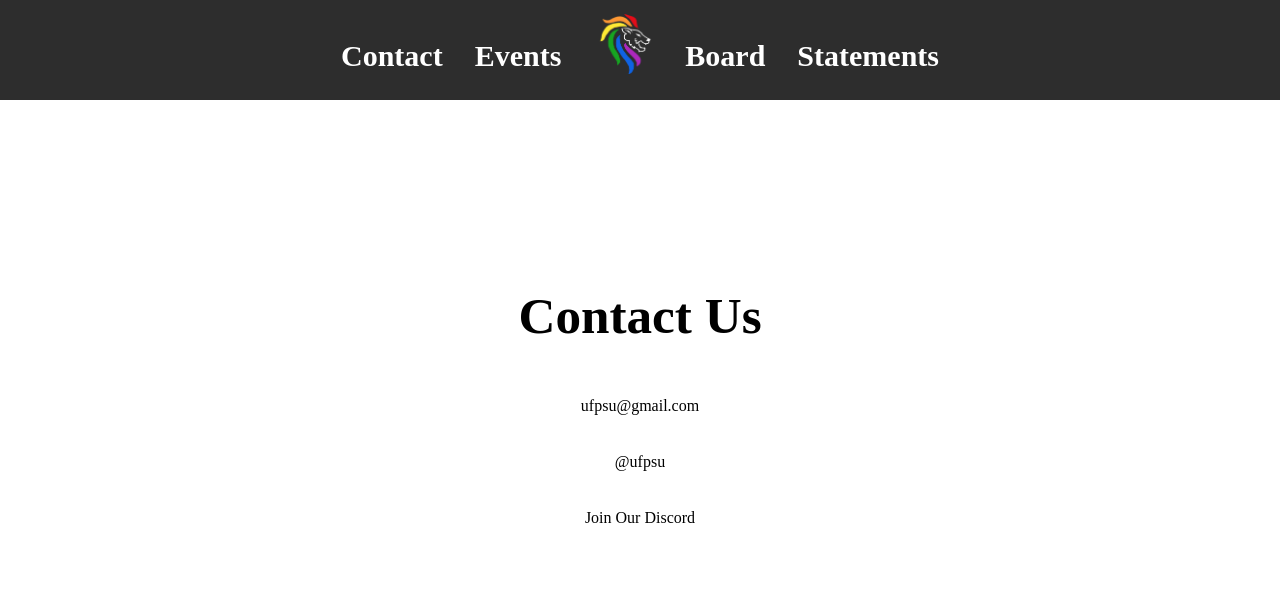
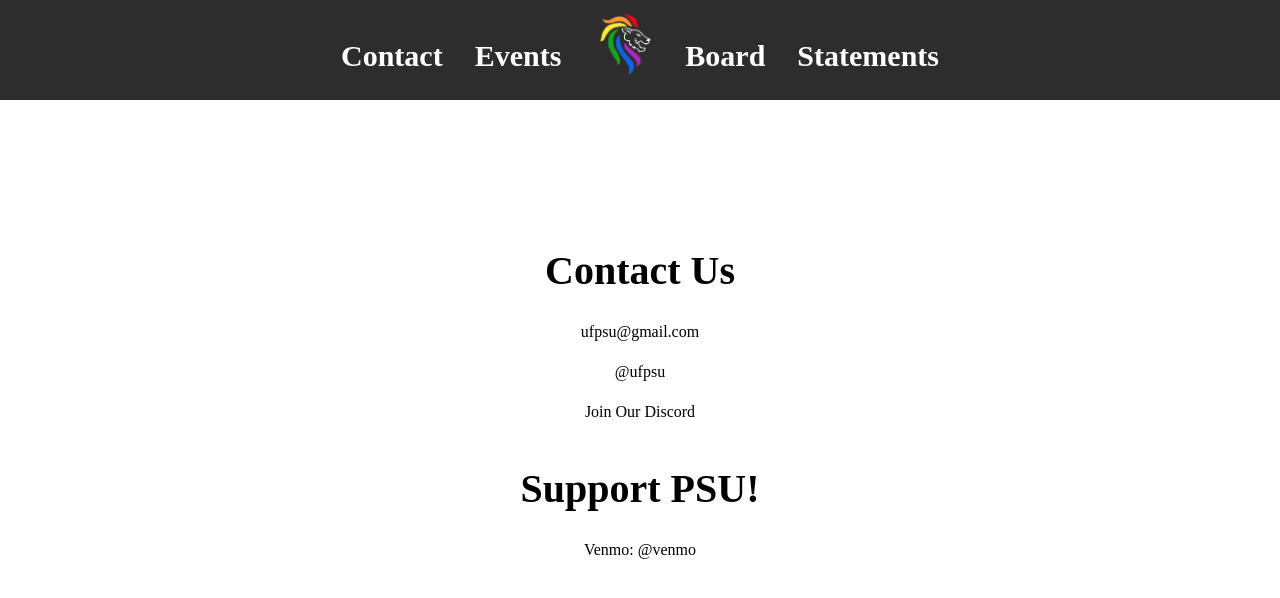
Before and after one commit to tejikari/ufpsu, a React (Vite) app in the folder uf-psu/: page /contact in a window 1280 px wide. Shown: the top 598 px of the page. Built offline with nearby package versions, Linux system fonts and the light colour scheme; a web font is replaced by a local one.

Commit message:
contact page update

```diff
--- a/uf-psu/src/pages/Contact/Contact.css
+++ b/uf-psu/src/pages/Contact/Contact.css
@@ -5,6 +5,7 @@ body {
 h1 {
     color: #000000;
     font-family: 'Red Rose', serif;
+    font-size: 40px;
 }
 p {
     color: #000000;
--- a/uf-psu/src/pages/Contact/Contact.jsx
+++ b/uf-psu/src/pages/Contact/Contact.jsx
@@ -3,10 +3,16 @@ import './Contact.css'
 const Contact = () => {
 	return (
 		<div className="contact">
-			<h1>Contact Us</h1>
-			<p>ufpsu@gmail.com</p>
-			<p>@ufpsu</p>
-			<p>Join Our Discord</p>
+			<div>
+				<h1>Contact Us</h1>
+				<p>ufpsu@gmail.com</p>
+				<p>@ufpsu</p>
+				<p>Join Our Discord</p>
+			</div>
+			<div>
+				<h1>Support PSU!</h1>
+				<p>Venmo: @venmo</p>
+			</div>
 		</div>
 	)
 }
```
